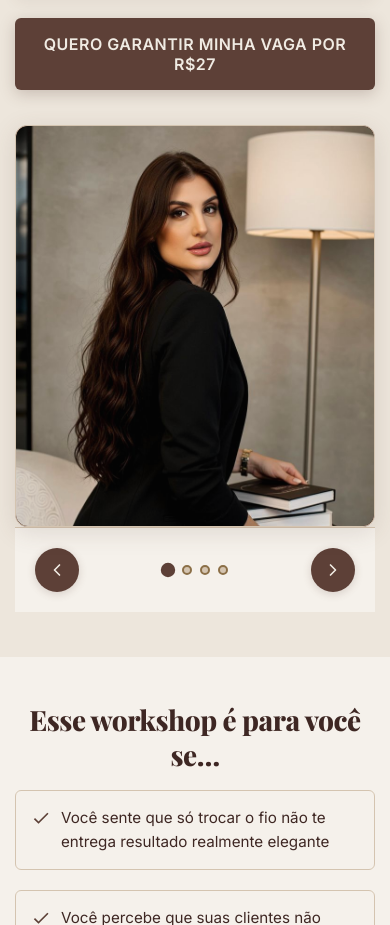
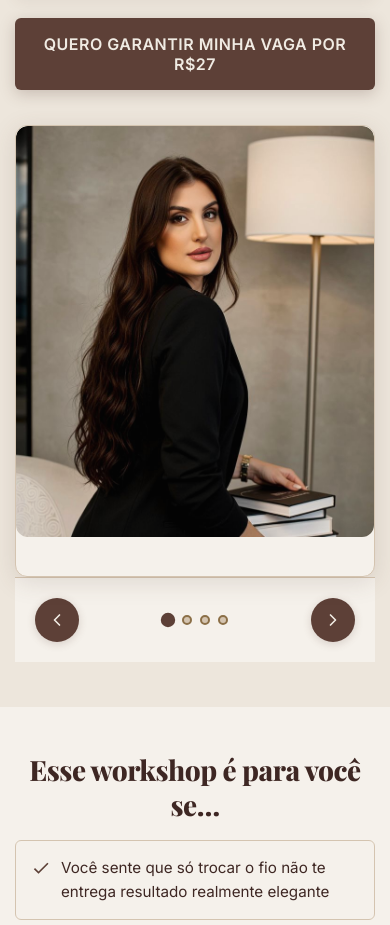
Before and after one commit to RodriguesRhuan10/LandingPageGabriela, a plain HTML site: page index.html in a window 390 px wide. Shown: the part 4591-5516 px from the top of the page. Drawn offline with nearby package versions, Linux system fonts and the light colour scheme.

Commit message:
Fix: Correção no Carrossel

```diff
--- a/script.js
+++ b/script.js
@@ -118,6 +118,9 @@ function initMobileCarousel() {
     const dots = dotsContainer.querySelectorAll('.carousel-dot');
 
     function updateCarousel() {
+        // Garantir que a transição está ativa
+        track.style.transition = 'transform 0.5s cubic-bezier(0.4, 0, 0.2, 1)';
+
         const translateX = -currentIndex * 100;
         track.style.transform = `translateX(${translateX}%)`;
 
@@ -127,7 +130,11 @@ function initMobileCarousel() {
         });
     }
 
+    // Inicializar carrossel na posição correta
+    updateCarousel();
+
     function goToSlide(index) {
+        // Garantir que o índice está dentro dos limites
         if (index < 0) {
             currentIndex = totalSlides - 1;
         } else if (index >= totalSlides) {
@@ -135,22 +142,25 @@ function initMobileCarousel() {
         } else {
             currentIndex = index;
         }
+        // Forçar atualização
         updateCarousel();
     }
 
     function nextSlide() {
-        goToSlide(currentIndex + 1);
+        const newIndex = (currentIndex + 1) % totalSlides;
+        goToSlide(newIndex);
     }
 
     function prevSlide() {
-        goToSlide(currentIndex - 1);
+        const newIndex = (currentIndex - 1 + totalSlides) % totalSlides;
+        goToSlide(newIndex);
     }
 
     // Event listeners
     if (nextBtn) nextBtn.addEventListener('click', nextSlide);
     if (prevBtn) prevBtn.addEventListener('click', prevSlide);
 
-    // Swipe para mobile
+    // Swipe para mobile - versão simplificada e corrigida
     let startX = 0;
     let currentX = 0;
     let isDragging = false;
@@ -158,12 +168,12 @@ function initMobileCarousel() {
     track.addEventListener('touchstart', (e) => {
         startX = e.touches[0].clientX;
         isDragging = true;
-    });
+    }, { passive: true });
 
     track.addEventListener('touchmove', (e) => {
         if (!isDragging) return;
         currentX = e.touches[0].clientX;
-    });
+    }, { passive: true });
 
     track.addEventListener('touchend', () => {
         if (!isDragging) return;
@@ -174,12 +184,14 @@ function initMobileCarousel() {
 
         if (Math.abs(diffX) > threshold) {
             if (diffX > 0) {
+                // Swipe para direita = próximo slide
                 nextSlide();
             } else {
+                // Swipe para esquerda = slide anterior
                 prevSlide();
             }
         }
-    });
+    }, { passive: true });
 
     // Auto-play opcional (descomente se quiser)
     // let autoPlayInterval = setInterval(nextSlide, 5000);
--- a/style.css
+++ b/style.css
@@ -907,6 +907,7 @@ body::before {
     display: none;
     width: 100%;
     margin-top: 30px;
+    position: relative;
 }
 
 .carousel-container {
@@ -915,32 +916,52 @@ body::before {
     overflow: hidden;
     border-radius: 12px;
     box-shadow: 0 5px 25px rgba(93, 64, 55, 0.15);
-    background: var(--chocolate);
+    background: var(--beige-light);
     border: 1px solid var(--border-color);
+    min-height: 400px;
+    max-height: 500px;
 }
 
 .carousel-track {
     display: flex;
     transition: transform 0.5s cubic-bezier(0.4, 0, 0.2, 1);
     will-change: transform;
+    width: 100%;
+    margin: 0;
+    padding: 0;
+    position: relative;
+    height: 100%;
 }
 
 .carousel-slide {
     min-width: 100%;
+    width: 100%;
     flex-shrink: 0;
-    display: block;
+    display: flex;
+    align-items: center;
+    justify-content: center;
     padding: 0;
-    overflow: hidden;
+    overflow: visible;
+    margin: 0;
+    box-sizing: border-box;
+    background: var(--beige-light);
+    height: 100%;
+    min-height: 400px;
+    max-height: 500px;
 }
 
 .carousel-slide img {
     width: 100%;
-    height: 400px;
-    object-fit: cover;
+    height: auto;
+    max-width: 100%;
+    max-height: 450px;
+    object-fit: contain;
     object-position: center;
     display: block;
     border-radius: 12px;
     filter: sepia(10%) brightness(1.02) contrast(0.98);
+    background: var(--beige-light);
+    margin: 0 auto;
 }
 
 .carousel-controls {
```
Also changed, not shown: COMANDOS-GIT.txt (deleted), 2 other files.
